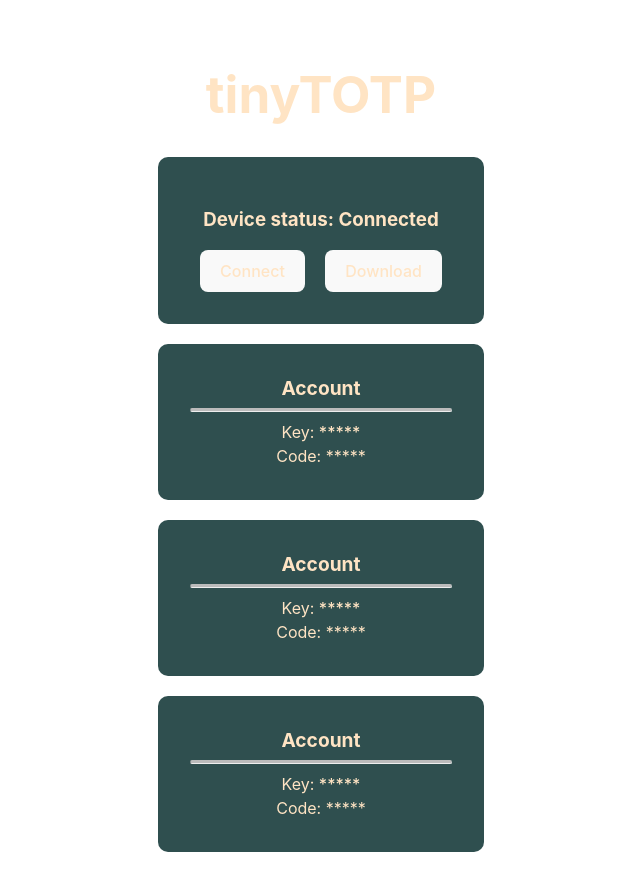
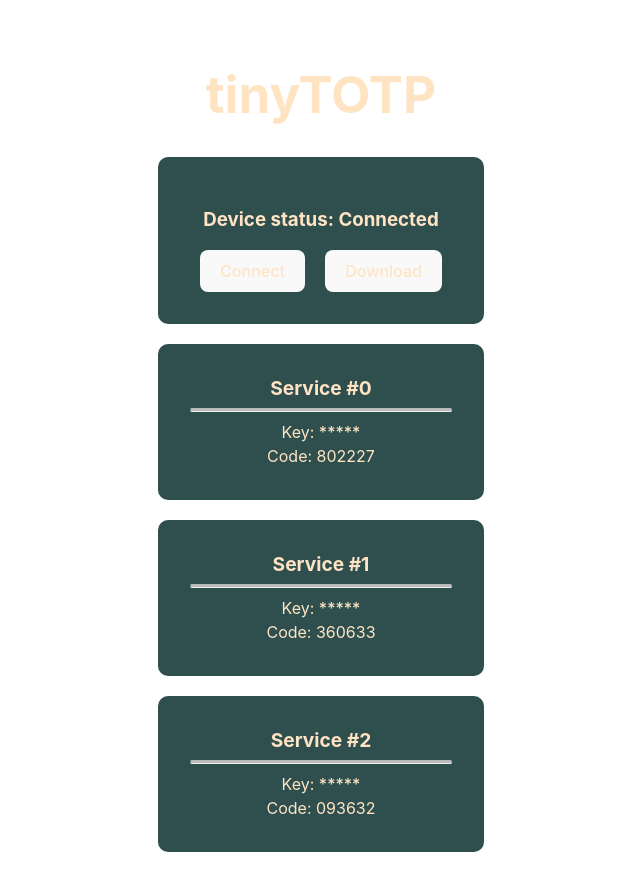
Before and after one commit to mistrpokr/tinytotp-web, a Vue app: page / in a window 1280 px wide. Shown: the top 890 px of the page, without its empty margins (319-959 px from the left). Built offline with nearby package versions, Linux system fonts and the light colour scheme.

Commit message:
add conn status/totp card demo

```diff
--- a/src/components/TOTPMain.vue
+++ b/src/components/TOTPMain.vue
@@ -6,6 +6,7 @@ const connectStatus = ref(false);
 const displayKeyStatus = ref(false);
 
 const accounts = reactive([]);
+const totpSeed = ref(0);
 
 /* Computed */
 const connectStatusString = computed(() =>
@@ -14,25 +15,6 @@ const connectStatusString = computed(() =>
 const connectCmdString = computed(() =>
   connectStatus.value ? "Disconnect" : "Connect"
 );
-const keyDisplayString = computed(() => {
-  if (!displayKeyStatus) {
-    return;
-  }
-});
-
-onMounted(() => {
-  console.log("Starting Application");
-
-  for (let _ = 0; _ < 3; _++) {
-    accounts.push({
-      id: _,
-      service: `Service #${Math.floor(Math.random())}`,
-      key: `${btoa(Math.random())}`,
-    });
-  }
-
-  console.log(accounts);
-});
 
 /* Methods */
 function toggleConnectionStatus() {
@@ -41,6 +23,37 @@ function toggleConnectionStatus() {
 function downloadToDevice() {
   console.log("Downloading data to tinyTOTP device...");
 }
+function toggleDisplayKeyStatus() {
+  displayKeyStatus.value = !displayKeyStatus.value;
+}
+function keyDisplayString(account) {
+  if (!displayKeyStatus.value) {
+    return "*****";
+  } else {
+    return account.key;
+  }
+}
+function fakeTOTP(key) {
+  let code = Math.floor(Math.random() * 1000000);
+  return ("000000" + code + "0").slice(-7, -1);
+}
+
+/* Lifecycle Hooks */
+onMounted(() => {
+  console.log("Starting Application");
+
+  let timer = setInterval(() => {
+    totpSeed.value += 1;
+  }, 1000);
+
+  for (let _ = 0; _ < 3; _++) {
+    accounts.push({
+      id: _,
+      service: `Service #${_}`,
+      key: `${btoa(Math.random()).slice(-8, -1)}`,
+    });
+  }
+});
 </script>
 
 <template>
@@ -60,14 +73,19 @@ function downloadToDevice() {
     </div>
 
     <div class="card" v-for="a in accounts" :key="a.id">
-      <div class="card-header">Account</div>
+      <div class="card-header">{{ a.service }}</div>
       <hr />
       <div class="card-body">
         <div>
           Key:
-          <a href="#"> ***** </a>
+          <a href="#!" @click="toggleDisplayKeyStatus">
+            {{ keyDisplayString(a) }}
+          </a>
         </div>
-        <div>Code: *****</div>
+        <div>
+          Code:
+          {{ fakeTOTP(totpSeed) }}
+        </div>
       </div>
     </div>
   </div>
```
